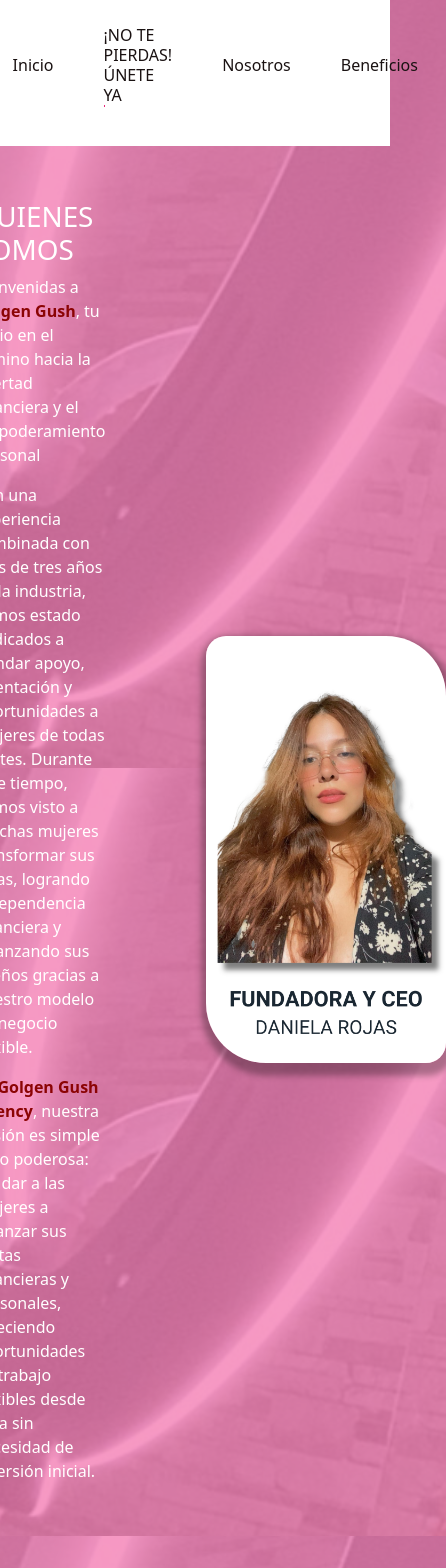
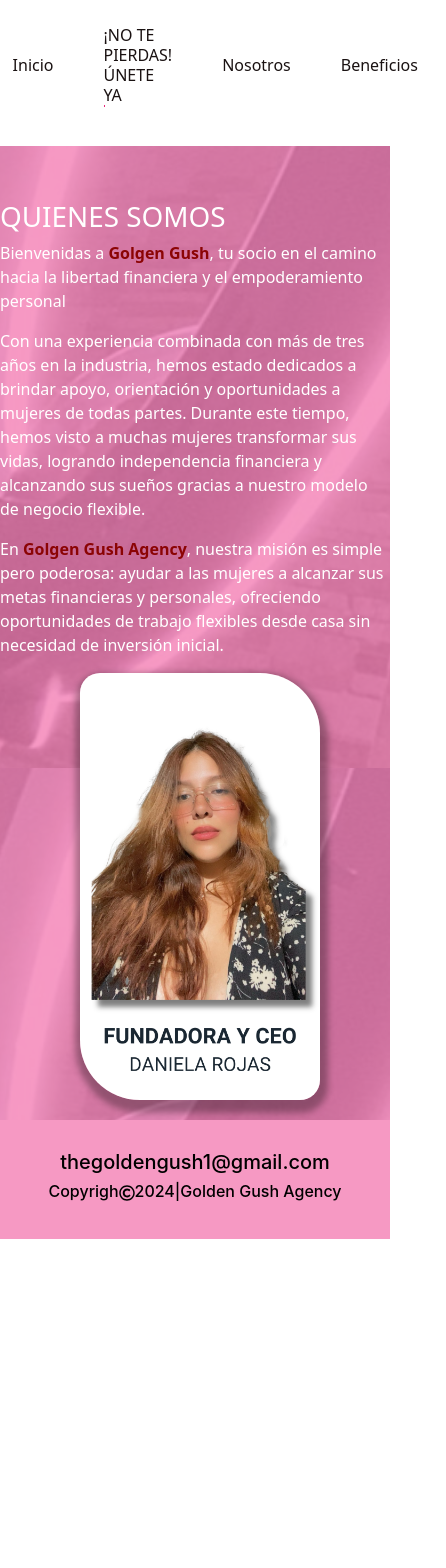
Before and after one commit to claurojass23/agency, a React (Create React App) app in the folder agency/: page /Nosotros in a window 390 px wide. Shown: the top 1568 px of the page, 446 px wide, since content can reach past the window. After the commit the page ends 1239 px from the top, so only its background shows below. Built offline with nearby package versions, Linux system fonts and the light colour scheme.

Commit message:
nosotros responsive check

```diff
--- a/agency/src/components/nosotros/Nosotros.jsx
+++ b/agency/src/components/nosotros/Nosotros.jsx
@@ -14,12 +14,11 @@
         <p>En <a className='letrasGolden'>Golgen Gush Agency</a>, nuestra misión es simple pero poderosa: ayudar a las mujeres a alcanzar sus metas financieras y personales, ofreciendo oportunidades de trabajo flexibles desde casa sin necesidad de inversión inicial.</p>
       </div>
 
-      <div>
 
-      <a href="https://www.instagram.com/danielabrs_/">
-        <img src={chicas} className='imgNosotros' alt="Chicas en Instagram" />
-      </a>
-
+      <div className='ceo'>
+        <a href="https://www.instagram.com/danielabrs_/" target="_blank">
+          <img src={chicas} className='imgNosotros' alt="Chicas en Instagram" />
+        </a>
       </div>
     </div>
 
--- a/agency/src/components/nosotros/nosotros.css
+++ b/agency/src/components/nosotros/nosotros.css
@@ -37,3 +37,29 @@
     text-decoration: none;
     font-weight: 600;
 }
+
+
+@media only screen and (max-width: 768px) {
+    .ceo{
+        margin-right:20px ;
+    }
+
+}
+
+
+@media only screen and (max-width: 480px) {
+    .divNosotros{
+        display: flex;
+        flex-direction: column;
+        margin-bottom: 20px;
+    }
+    .letrasNosotros{
+        width: 100%;
+        margin-left: 60px;
+
+    }
+    .ceo{
+        margin-right:30px ;
+    }
+
+}
--- a/agency/src/components/unete/Unete.jsx
+++ b/agency/src/components/unete/Unete.jsx
@@ -26,7 +26,7 @@
       </div>
       <div >
         <img className='imagenUnete' src={chicas}></img>
-        <Button className='buttonUnete' variant="danger" href='https://api.whatsapp.com/message/XFBRCAJUCJOBF1?autoload=1&app_absent=0'>EMPIEZA AQUI</Button>
+        <Button className='buttonUnete' variant="danger" href='https://api.whatsapp.com/message/XFBRCAJUCJOBF1?autoload=1&app_absent=0' target="_blank">EMPIEZA AQUI</Button>
       </div>
     </div>
     </>
--- a/agency/src/footer/Footer.jsx
+++ b/agency/src/footer/Footer.jsx
@@ -6,7 +6,7 @@
   return (
     <>
     <div className='conteinerFoter'>
-    <h5><a className='linFooter' href='https://mail.google.com/'target="_blank" >thegoldengush1@gmail.com</a></h5>
+    <h5><a className='linFooter' href='https://mail.google.com/' target="_blank" >thegoldengush1@gmail.com</a></h5>
     <h6>Copyrigh<FaRegCopyright />2024|Golden Gush Agency</h6>
 
     </div>
```
